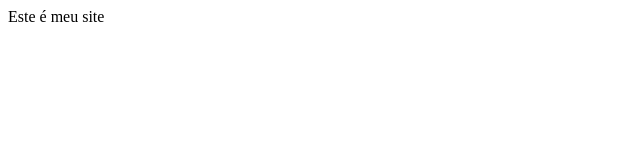
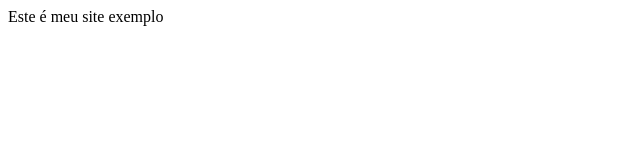
Before and after one commit to williamisfranciscodasilva/hello-word, a plain HTML site: page index.html in a window 1280 px wide. Shown: the full height of the page, 0-640 px from the left. Drawn offline with Linux system fonts and the light colour scheme.

Commit message:
Alterando novamente o index.html

```diff
--- a/index.html
+++ b/index.html
@@ -7,6 +7,6 @@
     <title>Meu site</title>
 </head>
 <body>
-    Este é meu site
+    Este é meu site exemplo
 </body>
 </html>
```
